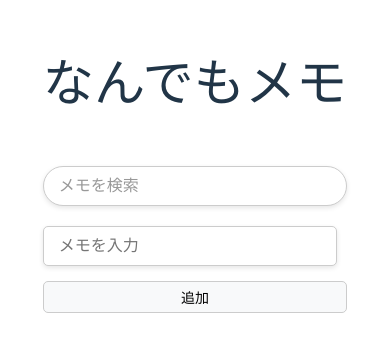
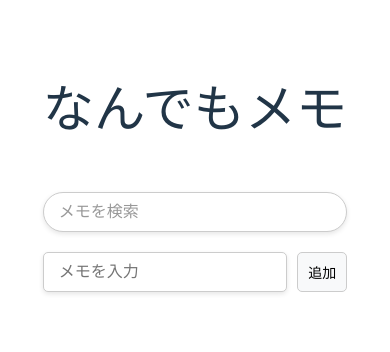
Before and after one commit to Casiss/memo-app, a React (Vite) app: page / in a window 390 px wide. Shown: the part 242-594 px from the top of the page. Built offline with nearby package versions, Linux system fonts and the light colour scheme.

Commit message:
レスポンシブデザインをオフに変更

```diff
--- a/src/styles/App.css
+++ b/src/styles/App.css
@@ -49,7 +49,7 @@
 
   .memo-input {
     display: flex;
-    flex-wrap: wrap; /* スマホで折り返しを許可 */
+    flex-wrap: nowrap; /* 横並びを維持 */
     margin-bottom: 20px;
     width: 100%;
   }
@@ -77,7 +77,7 @@
     cursor: pointer;
     transition: background-color 0.3s ease;
     box-sizing: border-box;
-    margin: 5px 0;
+    margin: 0;
   }
 
   .memo-input button:hover {
@@ -131,20 +131,3 @@
   .memo-item button:hover {
     background-color: #e0e0e0;
   }
-
-  /* モバイル向けレスポンシブデザイン */
-  @media (max-width: 768px) {
-    .memo-input {
-      flex-direction: column;
-      align-items: stretch;
-    }
-
-    .memo-input input {
-      margin-bottom: 10px;
-      border-radius: 5px;
-    }
-
-    .memo-input button {
-      border-radius: 5px;
-    }
-  }
```
